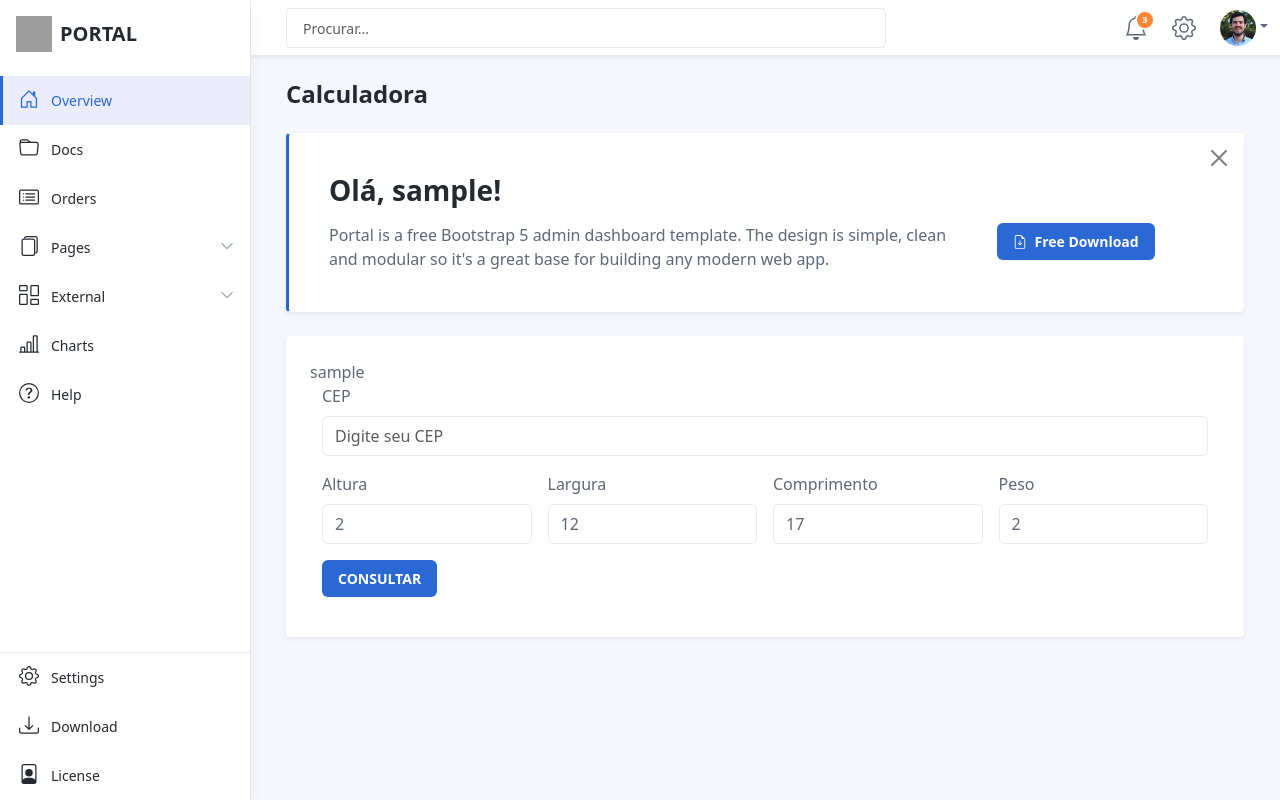
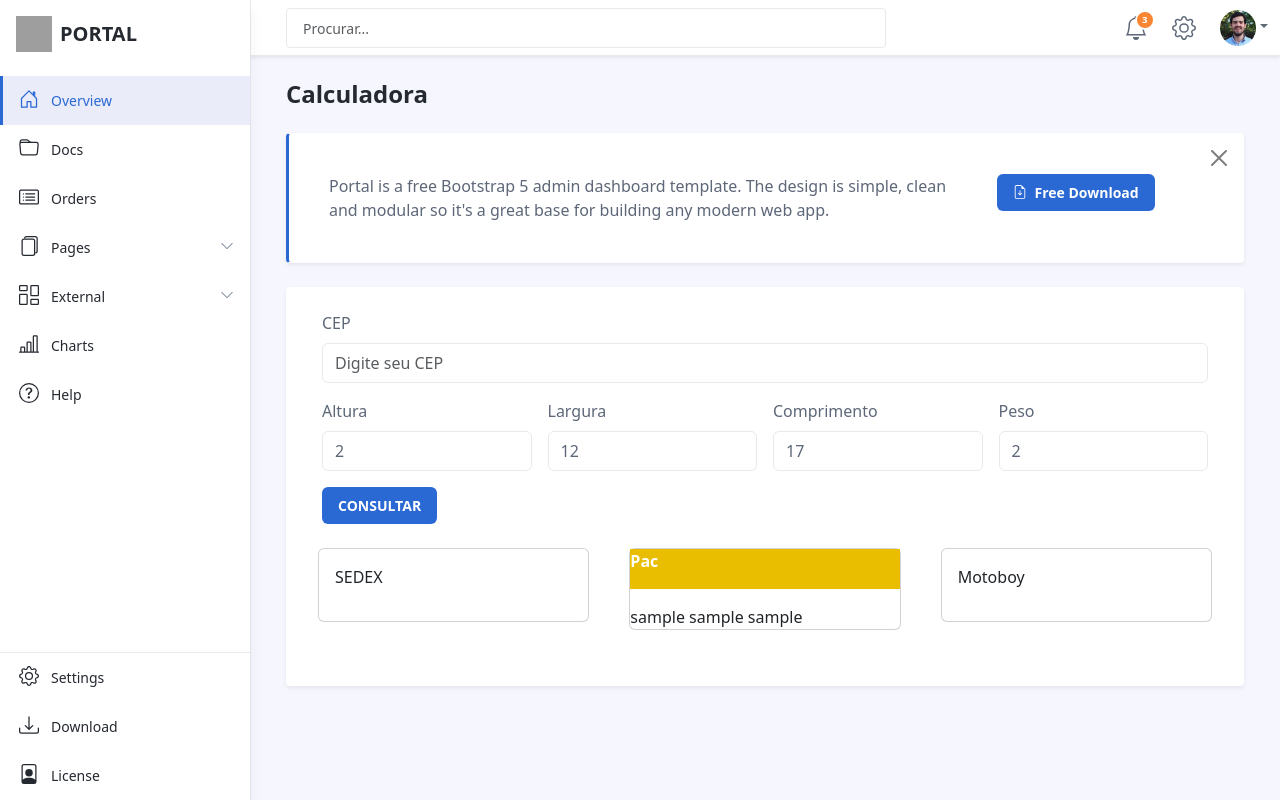
Before and after one commit to Brunohvg/NuvemStore-Manager, a Django app: page /cotar/ in a window 1280 px wide. Run offline with Django 4.2, Linux system fonts and the light colour scheme; the visitor is signed in with stand-in values (Sample User, id 1); some libraries are stand-ins or nearby versions; grey boxes are pictures that could not be loaded.

Commit message:
cards sedex pac motoboy

```diff
--- a/FreteApp/templates/FreteApp/cotacoes.html
+++ b/FreteApp/templates/FreteApp/cotacoes.html
@@ -3,11 +3,7 @@
 
 
 {% block content %}
-{% if user %}
-{{ user }}
-{% else %}
 
-{% endif %}
 {% include 'FreteApp/includes/form-consultar-preco.html' %}
-
+{% include 'FreteApp/includes/resultado-cotacao.html' %}
 {% endblock %}
--- /dev/null
+++ b/FreteApp/templates/FreteApp/includes/resultado-cotacao.html
@@ -0,0 +1,31 @@
+<div class="row g-4 mb-4">
+    <div class="col-4 col-lg-4"> <!-- altera o tamnho do conteudo da pagina-->
+        <div class="app-card-body p-3 p-lg-2">
+            <div class="card p-3">
+                <p>SEDEX</p>
+            </div>
+        </div>
+    </div>
+
+    <div class="col-4 col-lg-4"> <!-- altera o tamnho do conteudo da pagina-->
+        <div class="app-card-body p-3 p-lg-2">
+            <div class="card">
+                <div class="custom-card-header"><p>Pac</p></div>
+                <div class="pt-3 ">
+                {{user}}
+                {{user}}
+                {{user}}
+                </div>
+            </div>
+
+        </div>
+    </div>
+
+    <div class="col-4 col-lg-4"> <!-- altera o tamnho do conteudo da pagina-->
+        <div class="app-card-body p-3 p-lg-2">
+            <div class="card p-3">
+                <p>Motoboy</p>
+            </div>
+        </div>
+    </div>
+</div>
--- a/templates/pages/base.html
+++ b/templates/pages/base.html
@@ -60,6 +60,7 @@
 
             <div class="app-utilities col-auto">
               <div class="app-utility-item app-notifications-dropdown dropdown">
+
                 <a class="dropdown-toggle no-toggle-arrow" id="notifications-dropdown-toggle" data-bs-toggle="dropdown"
                   href="#" role="button" aria-expanded="false" title="Notifications">
                   <!-- //Bootstrap Icons: https://icons.getbootstrap.com/ -->
@@ -467,7 +468,6 @@
         <div class="app-card alert alert-dismissible shadow-sm mb-4 border-left-decoration" role="alert">
           <div class="inner">
             <div class="app-card-body p-3 p-lg-4">
-              <h3 class="mb-3">Olá, {{user}}!</h3>
               <div class="row gx-5 gy-3">
                 <div class="col-12 col-lg-9">
                   <div>Portal is a free Bootstrap 5 admin dashboard template. The design is simple, clean and modular so
```
